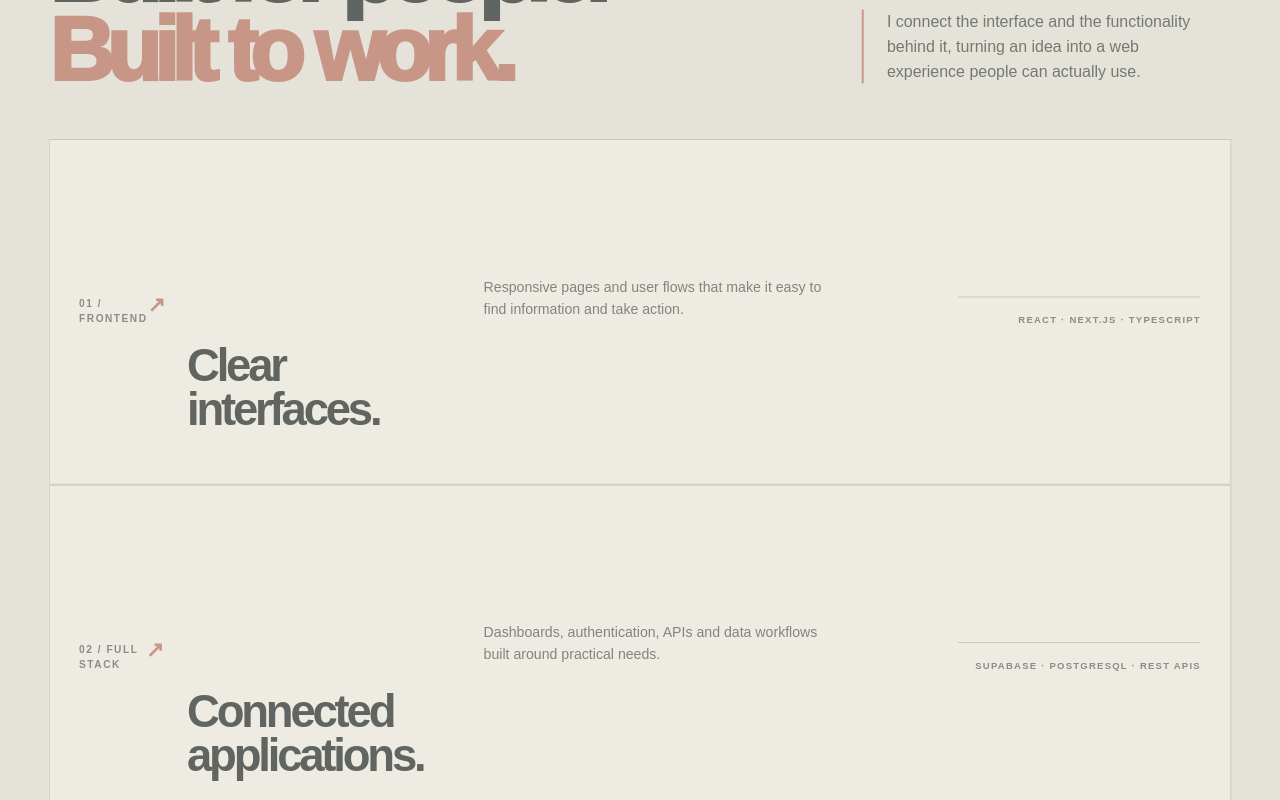
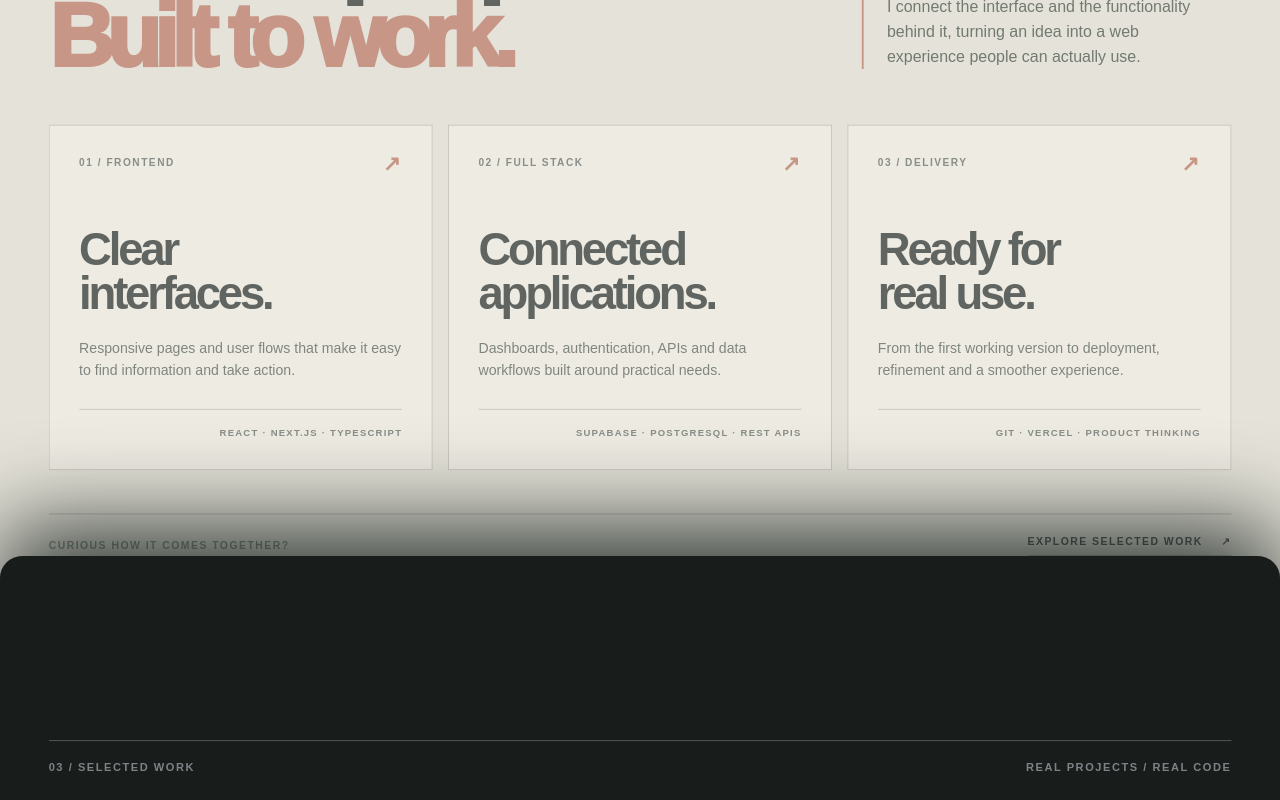
Before and after one commit to brenfreitas29/Portfolio-Brenda-Freitas, a Next.js app: page / in a window 1280 px wide. Shown: the part 2060-2860 px from the top of the page. Built offline with nearby package versions, Linux system fonts and the light colour scheme.

Commit message:
Fix What I Do card grid layout

```diff
--- a/app/globals.css
+++ b/app/globals.css
@@ -577,8 +577,8 @@ section[id] { scroll-margin-top: 1.5rem; }
 .br-services-intro h2 { margin:0; font-size:clamp(4.2rem,7.3vw,8.5rem); line-height:.88; letter-spacing:-.085em; }
 .br-services-intro h2 span { color:#b76d59; }
 .br-services-intro > p { max-width:360px; margin:0 0 .4rem; padding-left:1.5rem; border-left:2px solid #b76d59; font-size:clamp(1rem,1.3vw,1.25rem); line-height:1.55; color:#34413b; }
-.br-services-grid { gap:1rem; }
-.br-services-grid article { position:relative; min-height:360px; padding:clamp(1.5rem,2.4vw,2.5rem); border:1px solid #b8b8ae; background:#f3f0e8; transition:transform .3s ease,box-shadow .3s ease,border-color .3s ease; }
+.br-services-grid { display:grid; grid-template-columns:repeat(3,minmax(0,1fr)); gap:1rem; border:0; }
+.br-services-grid article { position:relative; display:flex; flex-direction:column; align-items:stretch; gap:0; min-height:360px; padding:clamp(1.5rem,2.4vw,2.5rem); border:1px solid #b8b8ae; background:#f3f0e8; transition:transform .3s ease,box-shadow .3s ease,border-color .3s ease; }
 .br-services-grid article:hover { transform:translateY(-6px); border-color:#b76d59; box-shadow:0 18px 38px #28312a1a; }
 .br-service-top { display:flex; justify-content:space-between; align-items:start; color:#56605b; font-size:.66rem; font-weight:800; letter-spacing:.15em; }
 .br-service-top span:last-child { color:#b76d59; font-size:1.4rem; line-height:.8; }
```
